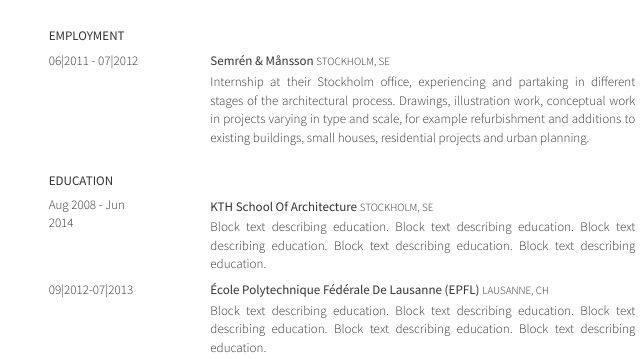
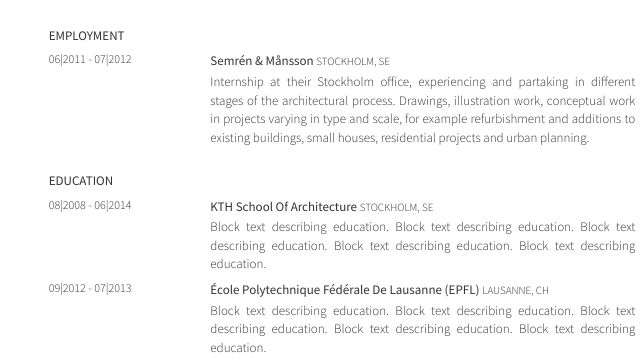
Before and after one commit to alexiszachariadis/alexiszachariadis.github.io, a plain HTML site: page contact.html in a window 1280 px wide. Both pictures are taken after a click on the link "CURRICULUM VITAE". Shown: the part 406-765 px from the top of the page, 298-938 px from the left. Drawn offline with nearby package versions, Linux system fonts and the light colour scheme; files that its build step writes are made by us from their sources.

Commit message:
CV marginaler igen

```diff
--- a/contact.html
+++ b/contact.html
@@ -158,7 +158,7 @@
 									<!-- 1ST EDUCATION ITEM -->
 									<div class="col-xs-4 col-sm-3">
 										<p class="cv-date">
-										Aug 2008 - Jun 2014
+										08|2008&nbsp;- 06|2014
 										</p>
 									</div>
 									<!-- Synligt på iPad och uppåt -->
@@ -197,7 +197,7 @@
 									<!-- 2ND EDUCATION ITEM -->
 									<div class="col-xs-4 col-sm-3">
 										<p class="cv-date">
-										09|2012-07|2013
+										09|2012&nbsp;- 07|2013
 										</p>
 									</div>
 									<!-- Synligt på iPad och uppåt -->
@@ -254,7 +254,7 @@
 									</div>
 									<!-- Synligt bara på iPhone -->
 									<div class="row visible-xs">
-									<div class="col-xs-8 visible-xs" style="margin-left:-35px;">
+									<div class="col-xs-8 visible-xs" style="margin-left:-45px;">
 										<span class="cv-heading">
 										<!-- Titel CV -->
 										Viktor Rydberg Gymnasium, Natural Sciences program
--- a/css/alexis.css
+++ b/css/alexis.css
@@ -102,10 +102,9 @@
 	text-align: justify;
 }
 .cv-date {
-	font-size: 13px;
+	font-size: 12px;
 	margin-bottom: 5px;
 	text-align: left;
-	display: inline-block;
 }
 
 .main-page {
```
